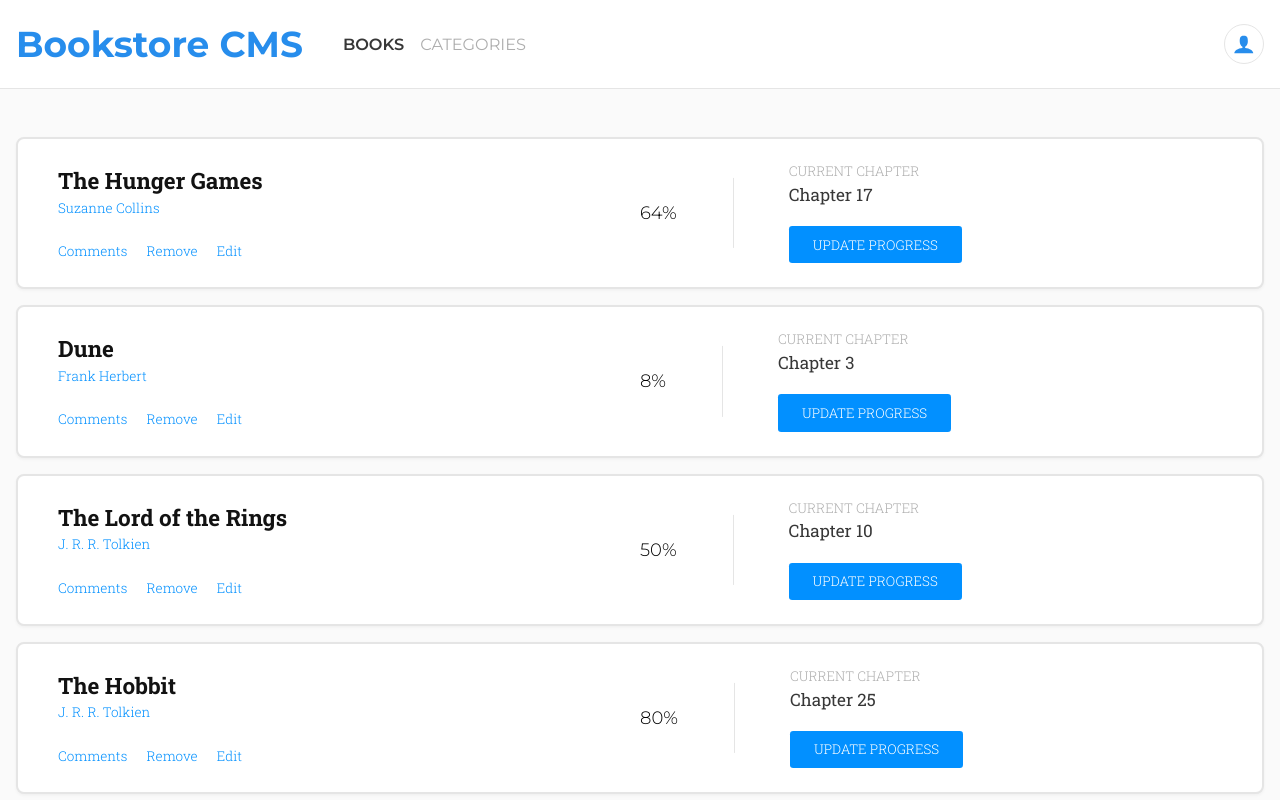
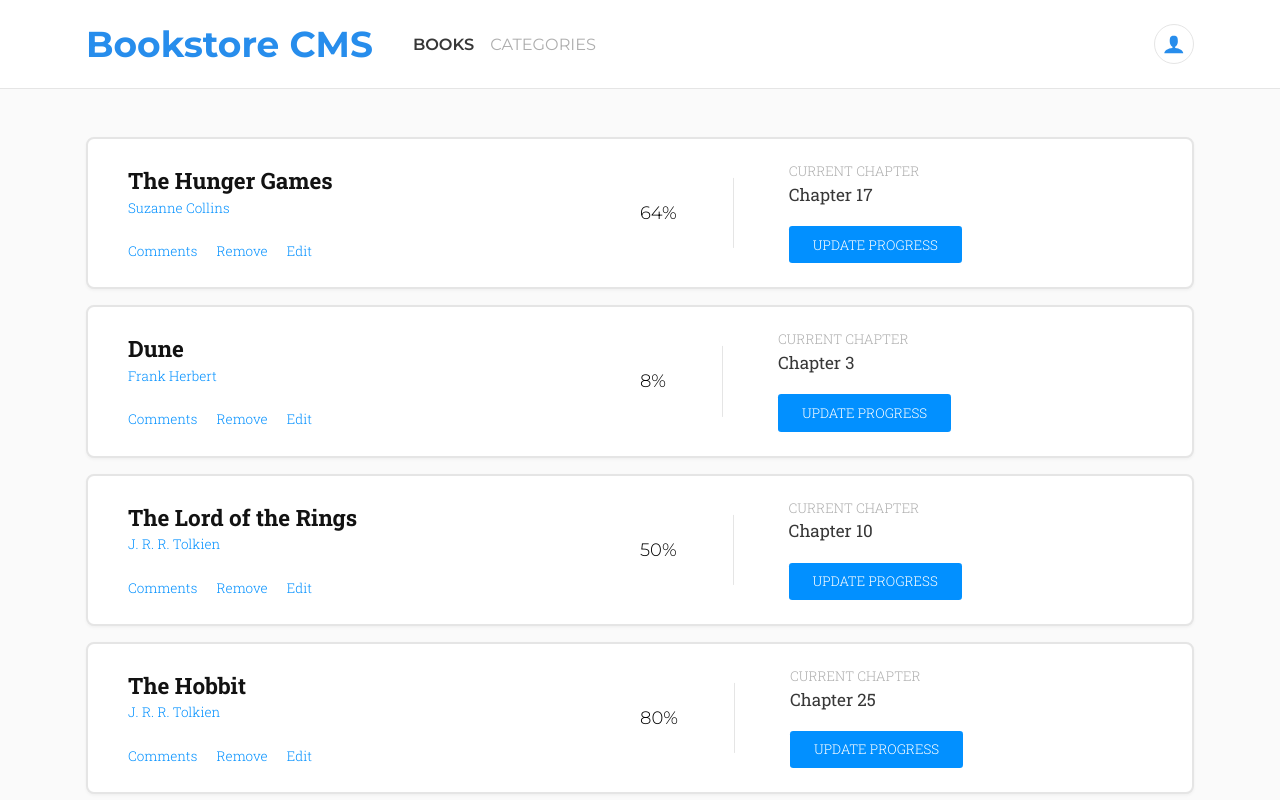
Before and after one commit to NitBravoA92/bookstore, a React (Create React App) app: page / in a window 1280 px wide. Shown: the top 800 px of the page. Built offline with nearby package versions, Linux system fonts and the light colour scheme.

Commit message:
Add the responsive.css file

```diff
--- a/src/index.js
+++ b/src/index.js
@@ -1,8 +1,9 @@
 import React from 'react';
 import ReactDOM from 'react-dom/client';
 import { BrowserRouter } from 'react-router-dom';
+import App from './App';
 import './index.css';
-import App from './App';
+import './styles/responsive.css';
 import reportWebVitals from './reportWebVitals';
 
 const root = ReactDOM.createRoot(document.getElementById('root'));
--- /dev/null
+++ b/src/styles/responsive.css
@@ -0,0 +1,28 @@
+@media (min-width: 576px) {
+  .container {
+    max-width: 540px;
+  }
+}
+
+@media (min-width: 768px) {
+  .container {
+    max-width: 720px;
+  }
+
+  .book-info,
+  .book-chapters-info {
+    width: 50%;
+  }
+}
+
+@media (min-width: 992px) {
+  .container {
+    max-width: 960px;
+  }
+}
+
+@media (min-width: 1200px) {
+  .container {
+    max-width: 1140px;
+  }
+}
```
